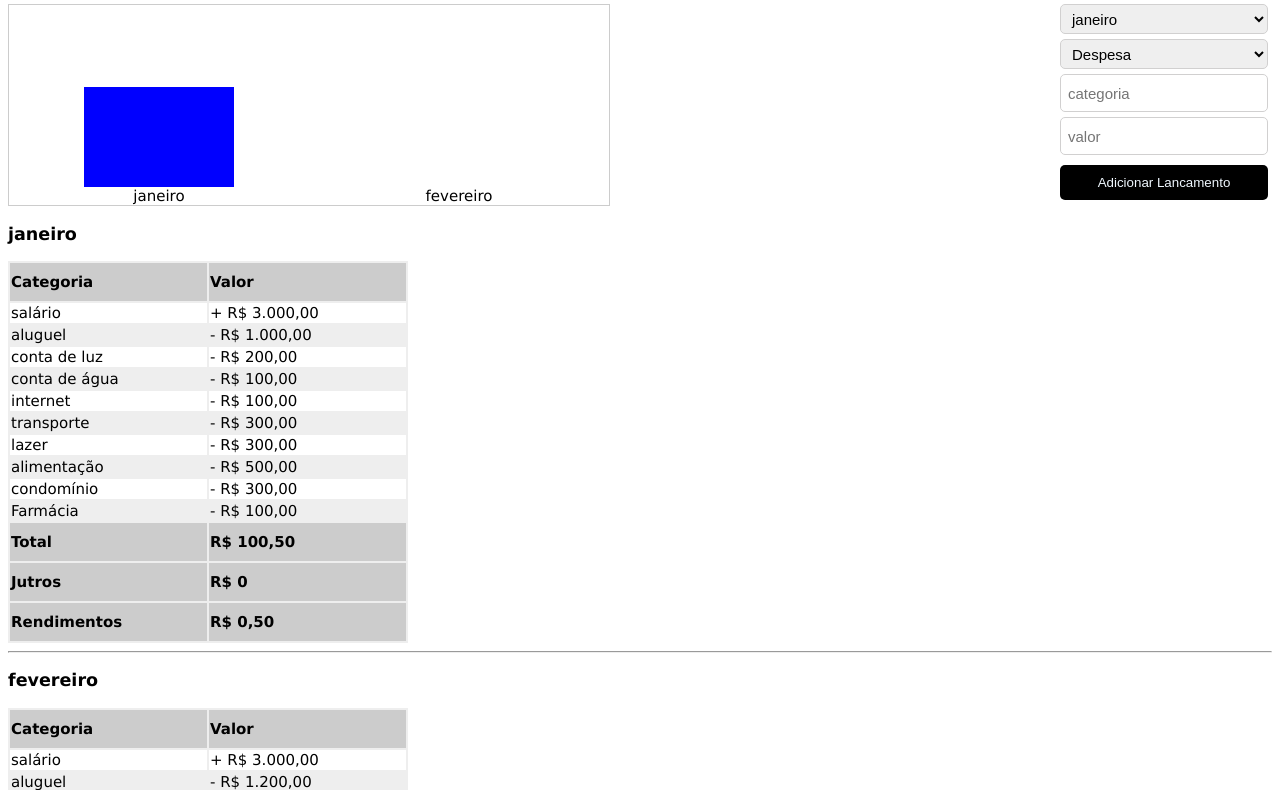
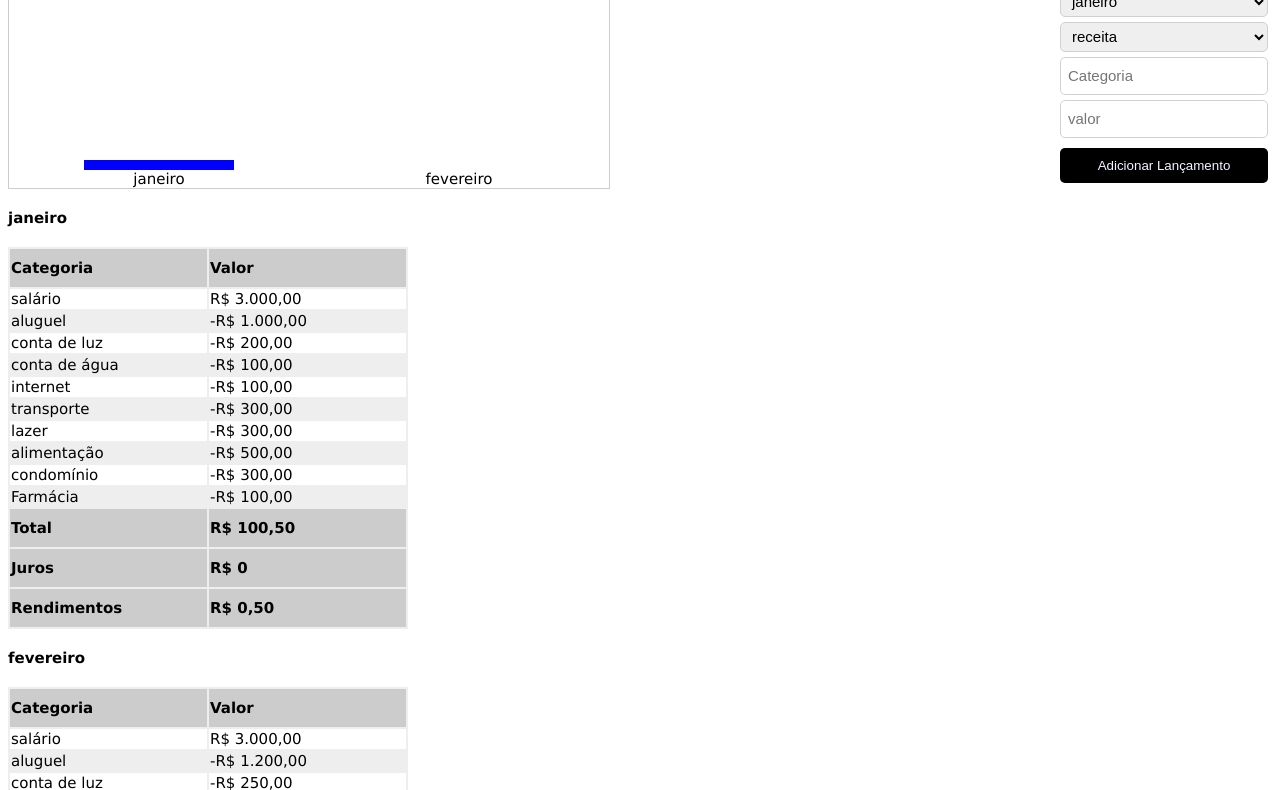
Before and after one commit to paulo011/aulas_do_curso_aprenda_a_programar_rodrigo_bramas, a plain HTML site: page index.html in a window 1280 px wide. Shown: the part 71-861 px from the top of the page. Drawn offline with Linux system fonts and the light colour scheme.

Commit message:
separa responsabilidades e componentiza a aplicação

```diff
--- /dev/null
+++ b/app_components/grafico.js
@@ -0,0 +1,25 @@
+
+class Grafico{
+    constructor(){
+        this.element = document.createElement("div")
+        this.element.className = "grafico"
+        this.cores = ["red", "yellow", "green", "blue"]
+    }
+
+    adicionarColuna(valor, descricao){
+        const coluna = document.createElement("div")
+        coluna.className = "grafico-coluna"
+        const cor = document.createElement("div")
+        const tamanho = (valor*100)/1000
+        cor.style.height = `${tamanho}px`
+        cor.style.background = this.cores.pop()
+        coluna.appendChild(cor)
+        const nomeDoMes = document.createElement("div")
+        nomeDoMes.className = "grafico-coluna-texto"
+        nomeDoMes.innerText = descricao
+        coluna.appendChild(nomeDoMes)
+        this.element.appendChild(coluna)
+
+
+    }
+}
--- /dev/null
+++ b/base_components/button.js
@@ -0,0 +1,11 @@
+class Button{
+    constructor(id, text){
+        this.element = document.createElement("button")
+        this.element.id = id
+        this.element.innerText = text
+    }
+
+    addListener(fn){
+        this.element.addEventListener("click", fn)
+    }
+}
--- /dev/null
+++ b/base_components/div.js
@@ -0,0 +1,11 @@
+class Div{
+    constructor(id, className){
+        this.element = document.createElement("div")
+        this.element.id = id
+        this.element.className = className
+    }
+    adicionarElementoFilho(child){
+        this.element.appendChild(child)
+
+    }
+}
--- /dev/null
+++ b/base_components/h4.js
@@ -0,0 +1,6 @@
+class H4 {
+    constructor(text){
+        this.element = document.createElement("h4")
+        this.element.innerText = text
+    }
+}
--- /dev/null
+++ b/base_components/input.js
@@ -0,0 +1,8 @@
+class Input{
+    constructor(id, type, placeholder){
+        this.element = document.createElement("input")
+        this.element.id = id
+        this.element.type = type
+        this.element.placeholder = placeholder
+    }
+}
--- /dev/null
+++ b/base_components/select.js
@@ -0,0 +1,12 @@
+class Select {
+    constructor(id){
+        this.element = document.createElement("select")
+        this.element.id = id
+    }
+
+    addOption(text){
+        const option = document.createElement("option")
+        option.text = text
+        this.element.appendChild(option)
+    }
+}
--- /dev/null
+++ b/base_components/tabela.js
@@ -0,0 +1,18 @@
+class Tabela {
+    constructor(className){
+        this.element = document.createElement("table")
+        this.element.className = className
+    }
+
+    addRow(type, values){
+        const tr = document.createElement("tr")
+
+        for(const value of values){
+        const td = document.createElement(type)
+        td.innerText = value
+        tr.appendChild(td)
+        }
+
+       this.element.appendChild(tr)
+    }
+}
--- a/lancamentos.js
+++ b/domain/lancamentos.js
@@ -16,4 +16,8 @@ class Lancamento {
         this.tipo = tipo
         this.valor = valor
     }
+
+    getValorString(){
+        return this.tipo === "despesa" ? this.valor * -1 : this.valor
+    }
 }
--- a/mes.js
+++ b/domain/mes.js
@@ -5,19 +5,22 @@ class Mes{
         this.saldoInicial = saldoInicial
         this.totalizador = {saldo: 0, juros: 0, rendimentos: 0, receita: 0, despesas: 0, distribuicaoDeDespesas: []}
         this.lancamentos = []
+    }
 
+    arredondar (valor) {
+    return Math.round(valor * 100)/ 100
     }
 
     adicionarLacamento(lancamento){
         this.lancamentos.push(lancamento)
     }
     calcJuros  (valor) {
-        const resultado = arredondar(valor * 0.1)
+        const resultado = this.arredondar(valor * 0.1)
         return resultado
     }
 
     calcRendimento (valor) {
-        const resultado = arredondar(valor * 0.005)
+        const resultado = this.arredondar(valor * 0.005)
         return resultado
     }
 
@@ -32,11 +35,10 @@ class Mes{
     apurarRendimentos(){
         if (this.totalizador.saldo > 0){
             this.totalizador.rendimentos= this.calcRendimento(this.totalizador.saldo)
-            this.totalizador.saldo += this.totalizador.rendimentos
+            this.totalizador.saldo += this.arredondar(this.totalizador.rendimentos)
         }
 
     }
-
 
     calcularSaldo () {
         this.totalizador = {saldo: 0, juros: 0, rendimentos: 0, receita: 0, despesas: 0, distribuicaoDeDespesas: []}
@@ -64,7 +66,7 @@ class Mes{
         const distribuicaoDeDespesas = []
         for (const lancamentos of this.lancamentos){
             if (lancamentos.tipo === 'despesa'){
-                const percentual = arredondar((lancamentos.valor/this.totalizador.despesas)*100)
+                const percentual = this.arredondar((lancamentos.valor/this.totalizador.despesas)*100)
                 distribuicaoDeDespesas.push({categoria: lancamentos.categoria, percentual: percentual})
             }
         }
--- a/index.html
+++ b/index.html
@@ -8,25 +8,20 @@
     <title>Aula do Bramas</title>
 </head>
 <body>
-  <h1>Finanças pessoais</h1>
-  <div id="form-lancamento">
-    <select name="mes" id="mes"></select>
-    <select name="tipo" id="tipo">
-      <option value="despesa">Despesa</option>
-      <option value="receita">Receita</option>
-    </select>
-    <input id="categoria" type="text" placeholder="categoria">
-    <input id="valor" type="number" placeholder="valor"/>
-    <button id="botao">Adicionar Lancamento</button>
-  </div>
-
 
   <div id="app"></div>
-    <script src="util.js"></script>
-    <script src="lancamentos.js"></script>
-    <script src="mes.js"></script>
-    <script src="ano.js"></script>
-    <script src="main.js"></script>
-    <script src="teste.js"></script>
+  <script src="domain/ano.js"></script>
+  <script src="domain/mes.js"></script>
+  <script src="domain/lancamentos.js"></script>
+  <script src="base_components/h4.js"></script>
+  <script src="base_components/div.js"></script>
+  <script src="base_components/select.js"></script>
+  <script src="base_components/input.js"></script>
+  <script src="base_components/button.js"></script>
+  <script src="base_components/tabela.js"></script>
+  <script src="app_components/grafico.js"></script>
+  <script src="views/tela.js"></script>
+  <script src="main.js"></script>
+  <script src="teste.js"></script>
 </body>
 </html>
--- a/main.js
+++ b/main.js
@@ -1,145 +1,2 @@
-
-console.log('programa para monitorar as finanças pessoais')
-
-const janeiro = new Mes("janeiro")
-
-janeiro.adicionarLacamento(new Lancamento('salário','receita', 3000))
-janeiro.adicionarLacamento(new Lancamento('aluguel','despesa' ,1000))
-janeiro.adicionarLacamento(new Lancamento('conta de luz', 'despesa' ,200))
-janeiro.adicionarLacamento(new Lancamento('conta de água','despesa' ,100))
-janeiro.adicionarLacamento(new Lancamento('internet','despesa' ,100))
-janeiro.adicionarLacamento(new Lancamento('transporte','despesa' ,300))
-janeiro.adicionarLacamento(new Lancamento('lazer','despesa' ,300))
-janeiro.adicionarLacamento(new Lancamento('alimentação','despesa' ,500))
-janeiro.adicionarLacamento(new Lancamento("condomínio", "despesa", 300))
-janeiro.adicionarLacamento(new Lancamento("Farmácia", "despesa", 100))
-
-const fevereiro = new Mes("fevereiro")
-
-fevereiro.adicionarLacamento(new Lancamento('salário','receita', 3000))
-fevereiro.adicionarLacamento(new Lancamento('aluguel','despesa' ,1200))
-fevereiro.adicionarLacamento(new Lancamento('conta de luz', 'despesa' ,250))
-fevereiro.adicionarLacamento(new Lancamento('conta de água','despesa' ,100))
-fevereiro.adicionarLacamento(new Lancamento('internet','despesa' ,100))
-fevereiro.adicionarLacamento(new Lancamento('transporte','despesa' ,500))
-fevereiro.adicionarLacamento(new Lancamento('lazer','despesa' ,1000))
-fevereiro.adicionarLacamento(new Lancamento('alimentação','despesa' ,400))
-
-const ano = new Ano()
-ano.adicionarMes(janeiro)
-ano.adicionarMes(fevereiro)
-ano.calcularSaldo()
-
-const addElement = (parent, elementType, text) => {
-
-    const element = document.createElement(elementType)
-
-    if(text){
-        element.innerText = text
-    }
-
-    parent.appendChild(element)
-}
-
-function renderizar (){
-    const app = document.querySelector("#app")
-    if(app.firstChild){
-        app.firstChild.remove()
-    }
-
-    const painel = document.createElement("div")
-
-    const cores = ["red", "red", "red", "blue"]
-    const grafico = document.createElement("div")
-    grafico.className = "grafico"
-    painel.appendChild(grafico)
-    for(const mes of ano.meses){
-        const coluna = document.createElement("div")
-        coluna.className = 'grafico-coluna'
-        const cor = document.createElement("div")
-        let width = (mes.totalizador.saldo * 100) /100
-        cor.style.height =  width + "px"
-        cor.style.width = '150px'
-        cor.style.background = cores.pop()
-        const nomeDoMes = document.createElement("div")
-        nomeDoMes.innerText = mes.nome
-        nomeDoMes.style.textAlign = "center"
-        coluna.appendChild(cor)
-        coluna.appendChild(nomeDoMes)
-
-        grafico.appendChild(coluna)
-    }
-
-
-    for(const mes of ano.meses){
-        addElement(painel, "h3", mes.nome)
-        const tabelaLancamentos = document.createElement("table")
-        tabelaLancamentos.className = "tabela-lancamentos"
-
-        const linhaTitulo = document.createElement("tr")
-
-        addElement(linhaTitulo, "th", "Categoria")
-        addElement(linhaTitulo, "th", "Valor")
-        tabelaLancamentos.appendChild(linhaTitulo)
-
-        for(const lancamento of mes.lancamentos){
-            const linhalancamentos = document.createElement("tr")
-            addElement(linhalancamentos, "td", lancamento.categoria)
-            addElement(linhalancamentos, "td", lancamento.tipo === "receita"? "+ "+ formatarDinheiro(lancamento.valor) : "- "+ formatarDinheiro(lancamento.valor))
-            tabelaLancamentos.appendChild(linhalancamentos)
-        }
-
-        const linhaSaldo = document.createElement("tr")
-
-        addElement(linhaSaldo, "th", "Total")
-        addElement(linhaSaldo, "th", formatarDinheiro(mes.totalizador.saldo))
-        tabelaLancamentos.appendChild(linhaSaldo)
-
-        const linhaJuros = document.createElement("tr")
-
-        addElement(linhaJuros, "th", "Jutros")
-        addElement(linhaJuros, "th",mes.totalizador.juros !== 0 ? " " + formatarDinheiro(mes.totalizador.juros) : "R$ 0")
-        tabelaLancamentos.appendChild(linhaJuros)
-
-        const linhaRendementos = document.createElement("tr")
-
-        addElement(linhaRendementos, "th", "Rendimentos")
-        addElement(linhaRendementos, "th", mes.totalizador.rendimentos !== 0 ? " " +formatarDinheiro(mes.totalizador.rendimentos) : "R$ 0")
-        tabelaLancamentos.appendChild(linhaRendementos)
-
-        painel.appendChild(tabelaLancamentos)
-        addElement(painel, "hr")
-
-    }
-
-    app.appendChild(painel)
-
-}
-
-renderizar()
-
-function adicionarLacamento(){
-    const mes = document.querySelector('#mes').value
-    const categoria = document.querySelector("#categoria").value
-    const tipo = document.querySelector("#tipo").value
-    const valor = document.querySelector('#valor').value
-    ano.adicionarLancamento(mes, new Lancamento(categoria, tipo, parseFloat(valor)))
-    ano.calcularSaldo()
-    renderizar()
-    document.querySelector('#valor').value = ""
-    document.querySelector('#categoria').value = ""
-    document.querySelector('#tipo').value = "receita"
-    document.querySelector('#mes').value = ano.meses[0].nome
-}
-
-const botao = document.querySelector('#botao')
-botao.addEventListener("click", adicionarLacamento)
-
-
-const mesSelect = document.getElementById("mes")
-for (const mes of ano.meses){
-    const option = document.createElement("option")
-    option.text = mes.nome
-    mesSelect.add(option)
-
-}
+const tela = new Tela()
+tela.renderizar()
--- a/teste.js
+++ b/teste.js
@@ -1,4 +1,5 @@
-const testJaneiro = janeiro.totalizador.saldo === 100.5
+const test = new Tela()
+const testJaneiro = test.janeiro.totalizador.saldo === 100.5
 console.log("teste janeiro " + testJaneiro)
-const testFevereiro = fevereiro.totalizador.saldo === -494.45
+const testFevereiro = test.fevereiro.totalizador.saldo === -494.45
 console.log("teste fevereiro " + testFevereiro)
--- a/util.js
+++ /dev/null
@@ -1,7 +0,0 @@
-const arredondar = (valor) => {
-    return Math.round(valor * 100)/ 100
-}
-
-function formatarDinheiro (valor){
-    return new Intl.NumberFormat("pt-br", { currency: "BRL", style: 'currency'}).format(valor)
-}
--- /dev/null
+++ b/views/tela.js
@@ -0,0 +1,103 @@
+class Tela{
+    constructor(){
+        this.janeiro = new Mes("janeiro")
+
+        this.janeiro.adicionarLacamento(new Lancamento('salário','receita', 3000))
+        this.janeiro.adicionarLacamento(new Lancamento('aluguel','despesa' ,1000))
+        this.janeiro.adicionarLacamento(new Lancamento('conta de luz', 'despesa' ,200))
+        this.janeiro.adicionarLacamento(new Lancamento('conta de água','despesa' ,100))
+        this.janeiro.adicionarLacamento(new Lancamento('internet','despesa' ,100))
+        this.janeiro.adicionarLacamento(new Lancamento('transporte','despesa' ,300))
+        this.janeiro.adicionarLacamento(new Lancamento('lazer','despesa' ,300))
+        this.janeiro.adicionarLacamento(new Lancamento('alimentação','despesa' ,500))
+        this.janeiro.adicionarLacamento(new Lancamento("condomínio", "despesa", 300))
+        this.janeiro.adicionarLacamento(new Lancamento("Farmácia", "despesa", 100))
+
+        this.fevereiro = new Mes("fevereiro")
+
+        this.fevereiro.adicionarLacamento(new Lancamento('salário','receita', 3000))
+        this.fevereiro.adicionarLacamento(new Lancamento('aluguel','despesa' ,1200))
+        this.fevereiro.adicionarLacamento(new Lancamento('conta de luz', 'despesa' ,250))
+        this.fevereiro.adicionarLacamento(new Lancamento('conta de água','despesa' ,100))
+        this.fevereiro.adicionarLacamento(new Lancamento('internet','despesa' ,100))
+        this.fevereiro.adicionarLacamento(new Lancamento('transporte','despesa' ,500))
+        this.fevereiro.adicionarLacamento(new Lancamento('lazer','despesa' ,1000))
+        this.fevereiro.adicionarLacamento(new Lancamento('alimentação','despesa' ,400))
+
+        this.ano = new Ano()
+        this.ano.adicionarMes(this.janeiro)
+        this.ano.adicionarMes(this.fevereiro)
+        this.ano.calcularSaldo()
+
+    }
+
+    formatarDinheiro (valor){
+        return new Intl.NumberFormat("pt-br", { currency: "BRL", style: 'currency'}).format(valor)
+    }
+
+    renderizar (){
+        document.querySelector("#app").remove()
+        const app = new Div("app")
+
+        const titulo = new H4 ("Finanças Pessoais")
+
+        app.adicionarElementoFilho(titulo.element)
+
+        const form = new Div('form-lancamento')
+        app.adicionarElementoFilho(form.element)
+        const mesSelect = new Select("mes")
+        for(const mes of this.ano.meses){
+            mesSelect.addOption(mes.nome)
+        }
+        const tipoSelect = new Select("tipo")
+        tipoSelect.addOption("receita")
+        tipoSelect.addOption("despesa")
+        const categoriaInputText = new Input("categoria", "text", "Categoria")
+        const valorInputNumber = new Input("valor", "number", "valor")
+        const adicionarButton = new Button("botao", "Adicionar Lançamento")
+        adicionarButton.addListener(()=> this.adicionarLacamento())
+        form.adicionarElementoFilho(mesSelect.element)
+        form.adicionarElementoFilho(tipoSelect.element)
+        form.adicionarElementoFilho(categoriaInputText.element)
+        form.adicionarElementoFilho(valorInputNumber.element)
+        form.adicionarElementoFilho(adicionarButton.element)
+
+        const grafico = new Grafico()
+        for(const mes of this.ano.meses){
+            grafico.adicionarColuna(mes.totalizador.saldo, mes.nome)
+        }
+        app.adicionarElementoFilho(grafico.element)
+
+        for(const mes of this.ano.meses){
+            const nomeDoMes = new H4(mes.nome)
+            app.adicionarElementoFilho(nomeDoMes.element)
+
+            const tabelaLancamentos = new Tabela("tabela-lancamentos")
+            tabelaLancamentos.addRow("th",["Categoria", "Valor"] )
+            for(const lancamento of mes.lancamentos){
+                const lancamentoTipo =  this.formatarDinheiro(lancamento.getValorString())
+                tabelaLancamentos.addRow("td", [ lancamento.categoria, lancamentoTipo])
+            }
+            tabelaLancamentos.addRow("th", [ "Total", this.formatarDinheiro(mes.totalizador.saldo)])
+            tabelaLancamentos.addRow("th", ["Juros", mes.totalizador.juros !== 0 ? " " + this.formatarDinheiro(mes.totalizador.juros) : "R$ 0"])
+            tabelaLancamentos.addRow("th", ["Rendimentos", mes.totalizador.rendimentos !== 0 ? " " +this.formatarDinheiro(mes.totalizador.rendimentos) : "R$ 0"])
+            app.adicionarElementoFilho(tabelaLancamentos.element)
+        }
+        const [body] = document.getElementsByTagName("body")
+        body.appendChild(app.element)
+    }
+
+    adicionarLacamento(){
+        const mes = document.querySelector('#mes').value
+        const categoria = document.querySelector("#categoria").value
+        const tipo = document.querySelector("#tipo").value
+        const valor = document.querySelector('#valor').value
+        this.ano.adicionarLancamento(mes, new Lancamento(categoria, tipo, parseFloat(valor)))
+        this.ano.calcularSaldo()
+        this.renderizar()
+        document.querySelector('#valor').value = ""
+        document.querySelector('#categoria').value = ""
+        document.querySelector('#tipo').value = "receita"
+        document.querySelector('#mes').value = this.ano.meses[0].nome
+    }
+}
```
Also changed, not shown: domain/ano.js (renamed from ano.js), style.css (line endings or trailing spaces).
